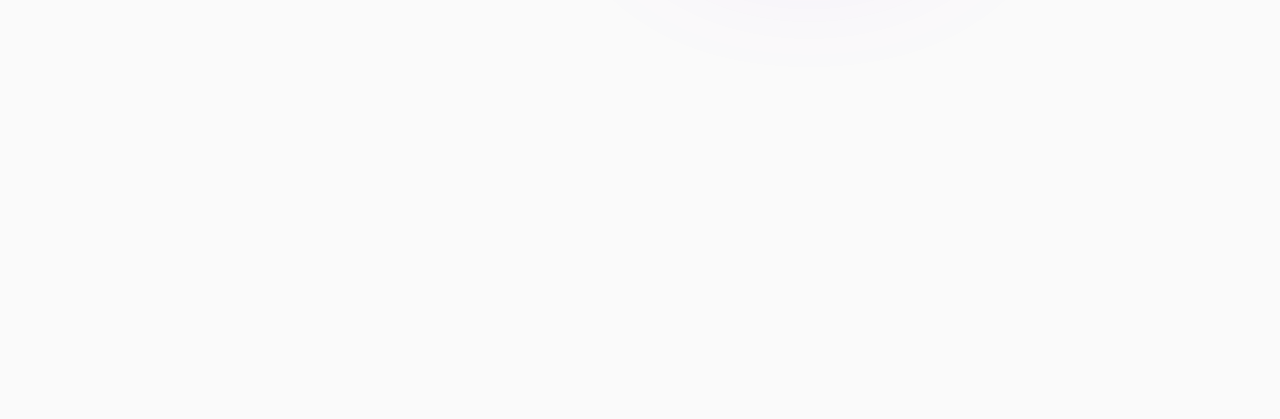
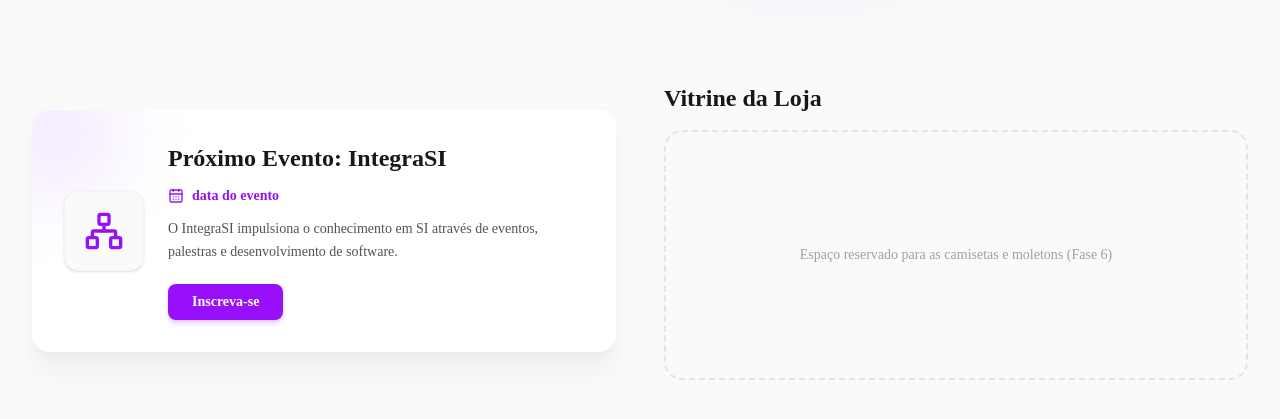
Before and after one commit to Nobre-Devl/site-lasi, a Next.js app: page / in a window 1280 px wide. Shown: the part 723-1142 px from the top of the page. Before the commit the page ends 800 px from the top, so only its background shows below. Built offline with nearby package versions, Linux system fonts and the light colour scheme.

Commit message:
feat(home): criar componente isolado de card de evento e configurar grid inferior

```diff
--- a/app/page.tsx
+++ b/app/page.tsx
@@ -1,5 +1,5 @@
-// app/page.tsx
 import Link from "next/link";
+import { EventCard } from "../components/home/event-card";
 
 export default function Home() {
   return (
@@ -23,16 +23,13 @@
           </Link>
         </div>
 
-        {/* --- Coluna da Direita: Composição Visual (Nova!) --- */}
         {/* O container pai precisa ser 'relative' para prender os elementos absolutos dentro dele */}
         <div className="relative mx-auto flex h-[400px] w-full max-w-[550px] items-center justify-center lg:h-[500px]">
 
-          {/* Efeitos de Luz no Fundo (Glow) */}
           <div className="absolute right-0 top-10 h-64 w-64 rounded-full bg-purple-600/20 blur-[80px]"></div>
           <div className="absolute bottom-10 left-0 h-64 w-64 rounded-full bg-purple-600/20 blur-[80px]"></div>
 
           {/* Número "2" Gigante (Fundo) */}
-          {/* Usamos classes arbitrárias do Tailwind [-webkit-text-stroke:...] para criar o contorno vazado */}
           <span className="absolute -left-2 top-16 z-10 text-[160px] font-black leading-none text-transparent [-webkit-text-stroke:3px_#9333ea] lg:-left-10 lg:text-[200px]">
             2
           </span>
@@ -57,13 +54,31 @@
             />
           </div>
 
-          {/* Número "4" Gigante (Frente) */}
+          {/* Número "6" Gigante (Frente) */}
           <span className="absolute -right-2 bottom-16 z-40 text-[160px] font-black leading-none text-transparent [-webkit-text-stroke:3px_#9333ea] lg:-right-6 lg:text-[200px]">
             6
           </span>
 
         </div>
       </section>
+      <section className="mt-32 grid grid-cols-1 gap-12 lg:grid-cols-2">
+
+        {/* Esquerda: O Card do Evento que acabamos de criar */}
+        <div className="flex flex-col justify-center">
+          <EventCard />
+        </div>
+
+        {/* Direita: Placeholder para a Vitrine da Loja (Fase 6) */}
+        <div className="flex flex-col gap-4">
+          <h3 className="text-2xl font-bold text-zinc-900">Vitrine da Loja</h3>
+          <div className="flex h-full min-h-[250px] w-full items-center justify-center rounded-2xl border-2 border-dashed border-zinc-200 bg-zinc-50/50">
+            <p className="text-sm font-medium text-zinc-400">
+              Espaço reservado para as camisetas e moletons (Fase 6)
+            </p>
+          </div>
+        </div>
+
+      </section>
     </div>
   );
 }
--- /dev/null
+++ b/components/home/event-card.tsx
@@ -0,0 +1,40 @@
+import React from "react";
+import Link from "next/link";
+import { CalendarDays, Network } from "lucide-react";
+
+export function EventCard() {
+  return (
+    <div className="relative flex flex-col gap-6 overflow-hidden rounded-2xl bg-white p-6 shadow-xl shadow-zinc-200/50 sm:p-8 lg:flex-row lg:items-center">
+      <div className="absolute -left-10 -top-10 h-32 w-32 rounded-full bg-purple-100 blur-[40px]"></div>
+
+      {/* Ícone/Logo do Evento */}
+      <div className="relative flex h-20 w-20 shrink-0 items-center justify-center rounded-xl bg-zinc-50 border border-zinc-100 text-purple-600 shadow-sm">
+        <Network className="h-10 w-10" />
+      </div>
+
+      {/* Conteúdo do Card */}
+      <div className="relative flex flex-1 flex-col items-start gap-3">
+        <h3 className="text-xl font-bold text-zinc-900 md:text-2xl">
+          Próximo Evento: IntegraSI
+        </h3>
+
+        <div className="flex items-center gap-2 text-sm font-semibold text-purple-600">
+          <CalendarDays className="h-4 w-4" />
+          {/* Corrigir a data do seu design para fazer sentido cronológico */}
+          <span>data do evento</span>
+        </div>
+
+        <p className="text-sm leading-relaxed text-zinc-600">
+          O IntegraSI impulsiona o conhecimento em SI através de eventos, palestras e desenvolvimento de software.
+        </p>
+
+        <Link
+          href="/integrasi"
+          className="mt-2 rounded-md bg-purple-600 px-6 py-2 text-sm font-bold text-white shadow-md shadow-purple-600/20 transition-all hover:-translate-y-0.5 hover:bg-purple-700"
+        >
+          Inscreva-se
+        </Link>
+      </div>
+    </div>
+  );
+}
```
Also changed, not shown: 1 other file (tests, documents, lock files or other folders).
